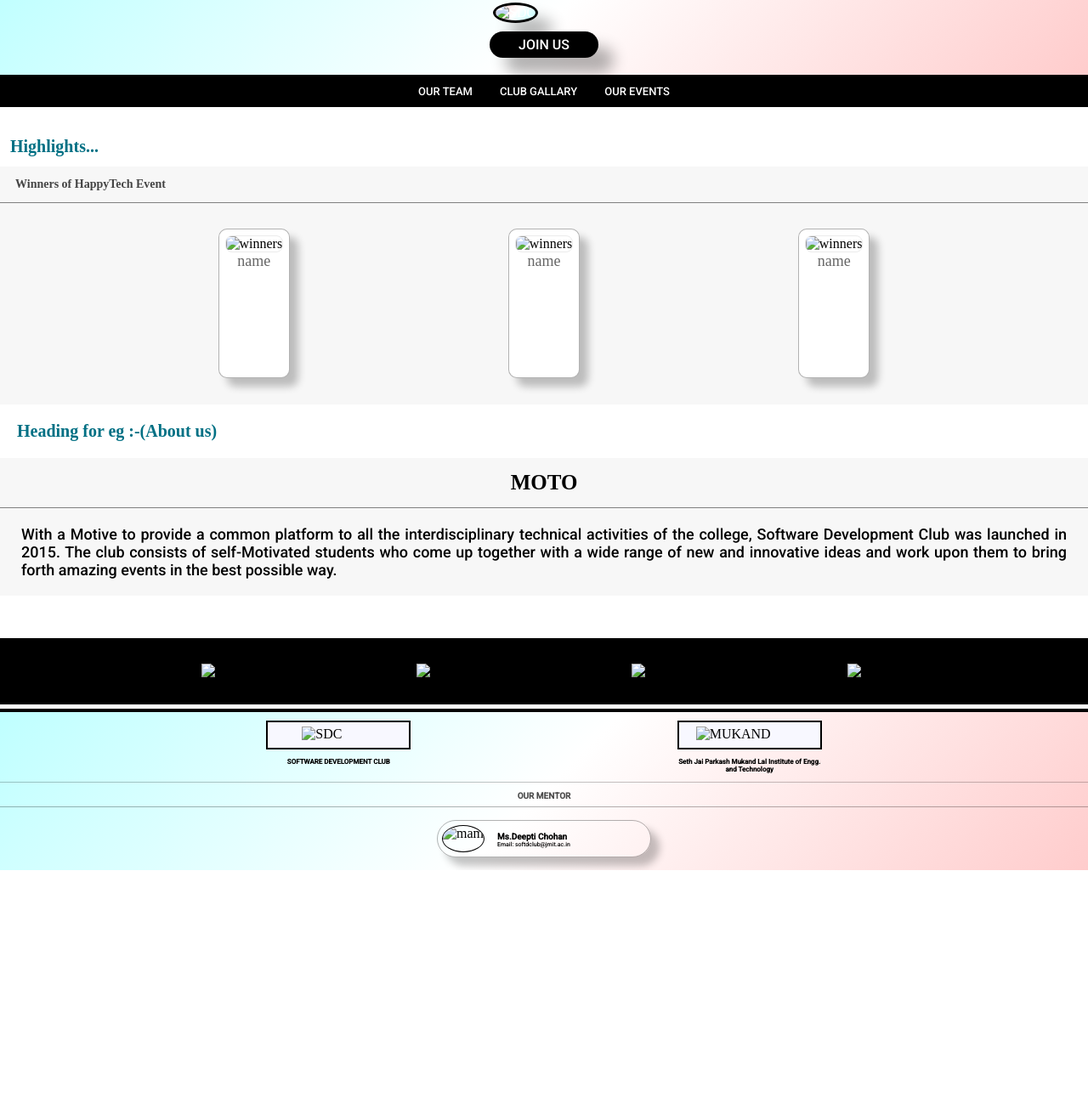
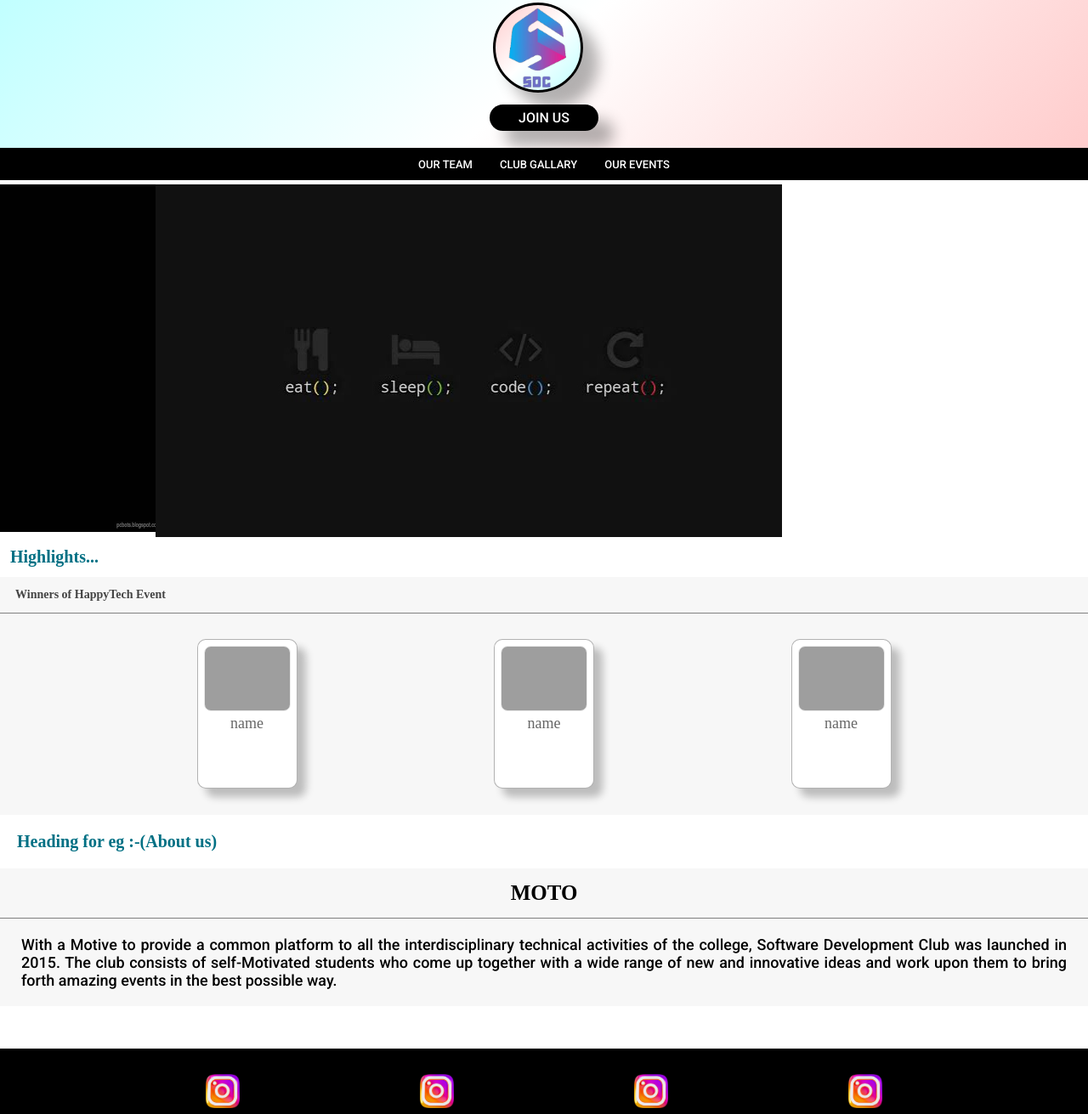
Before and after one commit to pragya703/SDC, a plain HTML site: page index.html in a window 1280 px wide. Shown: the part 22-1333 px from the top of the page at 85% size. Before the commit the page ends 1046 px from the top, so only its background shows below. Drawn offline with nearby package versions, Linux system fonts and the light colour scheme; the site is published under a folder, as on GitHub Pages, so addresses that start at the root find nothing.

Commit message:
Update index.html

```diff
--- a/index.html
+++ b/index.html
@@ -18,7 +18,7 @@
   -->
   <header class="header">
     <ul class="nav">
-      <li><a href="/index.html"> <img src="/logo/New Project 4 [A70BC19].png" alt="SDC"></a></li>
+      <li><a href="index.html"> <img src="logo/New Project 4 [A70BC19].png" alt="SDC"></a></li>
       <li><a href="#" onclick="myFunction()">JOIN US</a></li>
     </ul>
   </header>
@@ -27,9 +27,9 @@
   -->
   <div class="bar">
     <ul class="bars">
-      <li><a href="/our_team.html">OUR TEAM</a></li>
+      <li><a href="our_team.html">OUR TEAM</a></li>
       <li><a href="#">CLUB GALLARY</a></li>
-      <li><a href="/our_events.html">OUR EVENTS</a></li>
+      <li><a href="our_events.html">OUR EVENTS</a></li>
     </ul>
   </div>
   <!--
@@ -40,10 +40,10 @@
   <section class="banner">
     <div class="banner-img">
       <div class="img-slider">
-        <img src="/banner/IMG_20230414_224413.jpg" alt="image 1">
-        <img src="/banner/IMG_20230414_224426.png" alt="image 2">
-        <img src="/banner/IMG_20230414_224442.jpg" alt="image 3"
-        <img src="/banner/IMG_20230414_224413.jpg" alt="image 1">
+        <img src="banner/IMG_20230414_224413.jpg" alt="image 1">
+        <img src="banner/IMG_20230414_224426.png" alt="image 2">
+        <img src="banner/IMG_20230414_224442.jpg" alt="image 3"
+        <img src="banner/IMG_20230414_224413.jpg" alt="image 1">
       </div>
     </div>
   </section>
@@ -56,17 +56,17 @@
       <h2>Winners of HappyTech Event</h2>
       <div class="cards">
         <div class="card">
-          <img src="/cards/IMG_20230415_142601.jpg" alt="winners">
+          <img src="cards/IMG_20230415_142601.jpg" alt="winners">
           <h1>name</h1>
           <p>details</p>
         </div>
         <div class="card">
-          <img src="/cards/IMG_20230415_142601.jpg" alt="winners">
+          <img src="cards/IMG_20230415_142601.jpg" alt="winners">
           <h1>name</h1>
           <p>details</p>
         </div>
         <div class="card">
-          <img src="/cards/IMG_20230415_142601.jpg" alt="winners">
+          <img src="cards/IMG_20230415_142601.jpg" alt="winners">
           <h1>name</h1>
           <p>details</p>
         </div>
@@ -91,22 +91,22 @@
   <section class="contacts-container">
     <div class="contacts">
       <ul class="contact-list">
-        <li><a href="https://instagram.com/sdc_jmit?igshid=YmMyMTA2M2Y="><img src="/contacts/1681560629433.png"
+        <li><a href="https://instagram.com/sdc_jmit?igshid=YmMyMTA2M2Y="><img src="contacts/1681560629433.png"
               alt="insta"></a></li>
-        <li><a href="#"><img src="/contacts/1681560629433.png" alt="insta"></a></li>
-        <li><a href="#"><img src="/contacts/1681560629433.png" alt="insta"></a></li>
-        <li><a href="#"><img src="/contacts/1681560629433.png" alt="insta"></a></li>
+        <li><a href="#"><img src="contacts/1681560629433.png" alt="insta"></a></li>
+        <li><a href="#"><img src="contacts/1681560629433.png" alt="insta"></a></li>
+        <li><a href="#"><img src="contacts/1681560629433.png" alt="insta"></a></li>
       </ul>
     </div>
   </section>
   <footer class="footer">
     <div class="head-container">
       <div class="foothead">
-        <img src="/logo/New Project 4 [A70BC19].png" alt="SDC">
+        <img src="logo/New Project 4 [A70BC19].png" alt="SDC">
         <h1>SOFTWARE DEVELOPMENT CLUB</h1>
       </div>
       <div class="foothead">
-        <img src="/logo/Mukand-Logo.png" alt="MUKAND">
+        <img src="logo/Mukand-Logo.png" alt="MUKAND">
         <h1>Seth Jai Parkash Mukand Lal Institute of Engg. and Technology</h1>
       </div>
     </div>
@@ -115,7 +115,7 @@
     </div>
     <div class="teacher-container">
       <div class="tttxt">
-        <img src="/teacher's profile/IMG_20230416_113139.jpg" alt="mam">
+        <img src="teacher's profile/IMG_20230416_113139.jpg" alt="mam">
         <div class="ttxt">
           <h1>Ms.Deepti Chohan</h1>
           <p> Email: softdclub@jmit.ac.in </p>
@@ -124,7 +124,7 @@
     </div>
   </footer>
   <script src="https://ajax.googleapis.com/ajax/libs/jquery/3.6.0/jquery.min.js"></script>
-  <script src="/main.js"></script>
+  <script src="main.js"></script>
 </body>
 
 </html>
```
